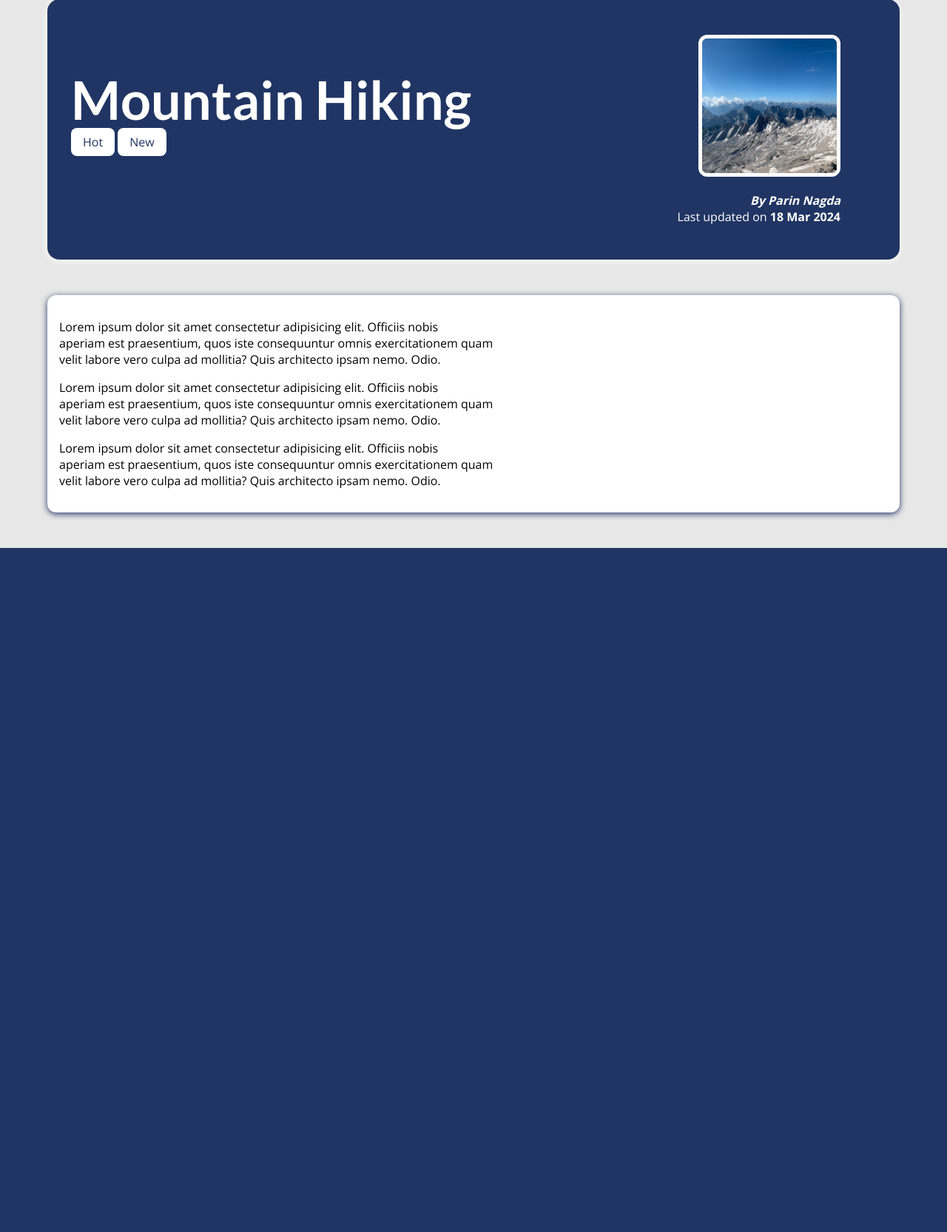
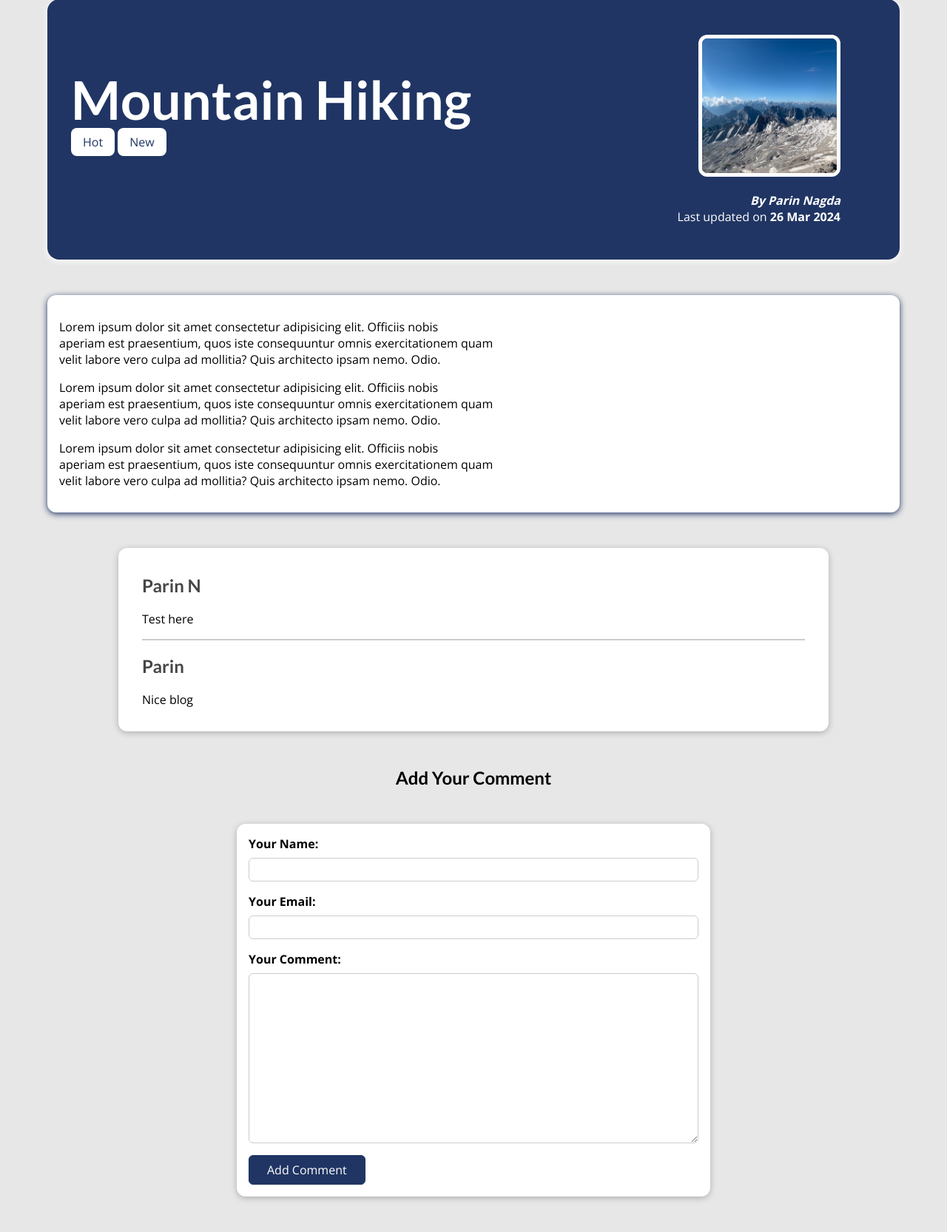
Before and after one commit to ParinNagda/django-blog-project, a Django app: a page that uses blog/templates/blog/post-detail.html in a window 1280 px wide. Shown: the part 129-1795 px from the top of the page at 74% size. Before the commit the page ends 870 px from the top, so only its background shows below. Run offline with Django 5.2, Linux system fonts and the light colour scheme; data comes from the database, SQL or seed files in the repository.

Commit message:
update blog codebase and add comments

```diff
--- /dev/null
+++ b/blog/forms.py
@@ -0,0 +1,13 @@
+from django import forms
+
+from .models import Comment
+
+class CommentForm(forms.ModelForm):
+    class Meta:
+        model = Comment
+        exclude = ["post"]
+        labels = {
+            "user_name": "Your Name",
+            "user_email": "Your Email",
+            "text": "Your Comment"
+        }
--- a/blog/models.py
+++ b/blog/models.py
@@ -20,7 +20,7 @@
 
     title = models.CharField(max_length=150)
     excerpt = models.CharField(max_length=250)
-    image_name = models.CharField(max_length=200)
+    image = models.ImageField(upload_to="posts", null=True)
     date = models.DateField(auto_now=True)
     slug = models.SlugField(unique=True, db_index=True)
     content = models.TextField(validators=[MinLengthValidator(10)])
@@ -32,3 +32,11 @@
 
     # def get_absolute_url(self):
     #     return reverse("_detail", kwargs={"pk": self.pk})
+
+
+
+class Comment(models.Model):
+    user_name = models.CharField(max_length=100)
+    user_email = models.EmailField()
+    text = models.TextField(max_length=400)
+    post = models.ForeignKey(Post, on_delete=models.CASCADE, related_name="comments")
--- a/blog/static/blog/post-detail.css
+++ b/blog/static/blog/post-detail.css
@@ -73,3 +73,121 @@
     padding: 0.5rem 1rem;
     border-radius: 8px;
   }
+
+  .form-control {
+    margin-bottom: 1rem;
+  }
+
+  .form-control label {
+    margin-bottom: 0.5rem;
+    font-weight: bold;
+    display: block;
+  }
+
+  .form-control input,
+  .form-control textarea {
+    display:block;
+    width: 100%;
+    font: inherit;
+    padding: 0.25rem;
+    border-radius: 6px;
+    border: 1px solid #ccc;
+  }
+
+  #comment-form {
+    margin: 3rem auto;
+    max-width: 40rem;
+    width: 90%;
+    border-radius: 12px;
+    background-color: white;
+    box-shadow: white;
+    box-shadow: 0 2px 8px rgba(0,0,0,0.25);
+    padding: 1rem;
+  }
+
+  #comment-form button{
+    font: inherit;
+    background-color: #203563;
+    color: white;
+    border: 1px solid #203563;
+    padding: 0.5rem 1.5rem;
+    border-radius: 6px;
+  }
+
+  #comment-form button:hover,
+  #comment-form button:active{
+    background-color: #152d5e;
+    border-color: #152d5e;
+  }
+
+  .errorlist {
+    list-style: none;
+    margin: 0.5rem 0;
+    padding: 0;
+    color: rgb(202, 0, 0);
+  }
+
+  .invalid label {
+    color: rgb(202, 0, 0);
+  }
+
+  .invalid input,
+  .invalid textarea {
+    border-color: rgb(202, 0, 0);
+    background-color: rgb(163, 54, 54);
+  }
+
+  #alert{
+     margin: 8rem auto 3rem auto;
+     border: 1px solid rgb(202, 0, 0);
+     background-color: rgb(163, 54, 54);
+     padding: 1rem;
+     width: 90%;
+     max-width: 40rem;
+  }
+
+  #alert a {
+    text-decoration: none;
+    border: 1px solid rgb(202, 0, 0);
+    background-color: rgb(202, 0, 0);
+    color: white;
+    padding: 0.25rem 1.5rem;
+    border-radius: 6px;
+  }
+
+  #comments {
+    margin: 3rem auto;
+    max-width: 60rem;
+    width: 90%;
+    border-radius: 12px;
+    background-color: white;
+    box-shadow: white;
+    box-shadow: 0 2px 8px rgba(0,0,0,0.25);
+    padding: 1rem 2rem;
+  }
+
+  #comments ul {
+    list-style: none;
+    margin: 0;
+    padding: 0;
+  }
+
+  #comments li {
+    margin-bottom: 1rem;
+    border-bottom: 2px solid #ccc;
+  }
+
+  #comments li:last-of-type {
+    border-bottom: none;
+  }
+
+  #comments h2 {
+    color: #464646;
+  }
+
+  .comments-head {
+    margin: auto;
+    max-width: 60rem;
+    /* width: 90%; */
+    text-align: center;
+  }
--- a/blog/templates/blog/includes/post.html
+++ b/blog/templates/blog/includes/post.html
@@ -1,8 +1,7 @@
-{% load static %}
 <li>
     <article class="post">
         <a href="{% url "detail-post" post.slug %}">
-            <img src="{% static "blog/images/"|add:post.image_name  %}" alt="{{post.title}}">
+            <img src="{{ post.image.url }}" alt="{{post.title}}">
             <div class="post__content">
                 <h3>{{ post.title}}</h3>
                 <p>{{ post.excerpt}}</p>
--- a/blog/templates/blog/post-detail.html
+++ b/blog/templates/blog/post-detail.html
@@ -17,7 +17,7 @@
       {% endfor %}
     </div>
     <article>
-      <img src="{% static 'blog/images/'|add:post.image_name %}" alt="{{ post.title }}" />
+      <img src="{{ post.image.url }}" alt="{{ post.title }}" />
       <address>By
        <b><a href="mailto:{{post.author.email_address}}"> {{ post.author|title }} </a></b>
       </address>
@@ -27,5 +27,39 @@
     </article>
   </section>
 
+  {% if comment_form.errors %}
+    <div id="alert">
+      <h2>Saving the comment failed!</h2>
+      <p>Please check the comment form below. </p>
+      <a href="#comment-form">Fix!</a>
+    </div>
+  {% endif %}
+
   <main>{{ post.content|linebreaks }}</main>
+
+  <section id="comments">
+    <ul>
+      {% for comment in comments %}
+        <li>
+          <h2>{{comment.user_name}}</h2>
+          <p>{{comment.text | linebreaks}}</p>
+        </li>
+      {% endfor %}
+    </ul>
+  </section>
+
+  <section>
+    <h2 class="comments-head">Add Your Comment</h2>
+    <form id="comment-form" action="{% url "detail-post" post.slug %}" method="POST">
+      {% csrf_token %}
+      {% for form_field in comment_form %}
+        <div class="form-control {% if form_field.errors %}invalid{% endif %}">
+          {{form_field.label_tag}}
+          {{form_field}}
+          {{form_field.errors}}
+        </div>
+      {% endfor %}
+      <button>Add Comment</button>
+    </form>
+  </section>
 {% endblock %}
--- a/blog/urls.py
+++ b/blog/urls.py
@@ -2,7 +2,7 @@
 from . import views
 
 urlpatterns = [
-    path("", views.index, name="index"),
-    path("posts", views.posts, name="posts"),
-    path("posts/<slug:slug>", views.post_detail, name="detail-post")
+    path("", views.IndexView.as_view(), name="index"),
+    path("posts", views.PostListView.as_view(), name="posts"),
+    path("posts/<slug:slug>", views.PostDetailView.as_view(), name="detail-post")
 ]
--- a/blog/views.py
+++ b/blog/views.py
@@ -1,28 +1,80 @@
+from typing import Any
+from django.db.models.query import QuerySet
 from django.shortcuts import render, get_object_or_404
-from django.http import HttpResponse
-from datetime import date
-
+from django.http import HttpResponseRedirect
+from django.views.generic import ListView, DetailView
+from django.urls import reverse
+from django.views import View
 from .models import Post
+from .forms import CommentForm
 # Create your views here.
 
 all_posts = []
 
-def index(request):
-    latest_posts = Post.objects.all().order_by("-date")[:3]
-    return render(request,"blog/index.html",{
-        "posts":latest_posts
-        })
+class IndexView(ListView):
+    template_name = "blog/index.html"
+    model = Post
+    ordering = ["-date"]
+    context_object_name = 'posts'
+
+    def get_queryset(self) -> QuerySet[Any]:
+        queryset = super().get_queryset()
+        data = queryset[:3]
+        return data
+
+# def index(request):
+#     latest_posts = Post.objects.all().order_by("-date")[:3]
+#     return render(request,"blog/index.html",{
+#         "posts":latest_posts
+#         })
 
 
-def posts(request):
-    all_posts = Post.objects.all().order_by("-date")
-    return render(request, "blog/all-posts.html", {
-        "all_posts":all_posts
-    })
+# def posts(request):
+#     all_posts = Post.objects.all().order_by("-date")
+#     return render(request, "blog/all-posts.html", {
+#         "all_posts":all_posts
+#     })
 
-def post_detail(request, slug):
-    identified_post = get_object_or_404(Post, slug=slug)
-    return render(request, "blog/post-detail.html", {
-        "post": identified_post,
-        "post_tags": identified_post.tag.all()
-    })
+class PostListView(ListView):
+    template_name = "blog/all-posts.html"
+    model = Post
+    context_object_name = 'all_posts'
+
+
+class PostDetailView(View):
+    def get(self, request, slug):
+        post = Post.objects.get(slug=slug)
+        context = {
+            "post": post,
+            "post_tags": post.tag.all(),
+            "comment_form": CommentForm(),
+            "comments": post.comments.all().order_by("-id")
+        }
+        return render(request, "blog/post-detail.html", context)
+
+    def post(self, request, slug):
+        comment_form = CommentForm(request.POST)
+        post = Post.objects.get(slug=slug)
+        if comment_form.is_valid():
+            comment = comment_form.save(commit=False)
+            comment.post = post
+            comment.save()
+            return HttpResponseRedirect(reverse("detail-post", args=[slug]))
+        context = {
+            "post": post,
+            "post_tags": post.tag.all(),
+            "comment_form": comment_form,
+            "comments": post.comments.all().order_by("-id")
+        }
+        return render(request, "blog/post-detail.html", context)
+
+
+
+
+
+# def post_detail(request, slug):
+#     identified_post = get_object_or_404(Post, slug=slug)
+#     return render(request, "blog/post-detail.html", {
+#         "post": identified_post,
+#         "post_tags": identified_post.tag.all()
+#     })
--- a/codewithparin/settings.py
+++ b/codewithparin/settings.py
@@ -130,3 +130,7 @@
 # https://docs.djangoproject.com/en/5.0/ref/settings/#default-auto-field
 
 DEFAULT_AUTO_FIELD = 'django.db.models.BigAutoField'
+
+MEDIA_ROOT = BASE_DIR / 'uploads'
+
+MEDIA_URL = "/uploads/"
--- a/codewithparin/urls.py
+++ b/codewithparin/urls.py
@@ -16,8 +16,10 @@
 """
 from django.contrib import admin
 from django.urls import path, include
+from django.conf.urls.static import static
+from django.conf import settings
 
 urlpatterns = [
     path('admin/', admin.site.urls),
     path('', include("blog.urls"))
-]
+] + static(settings.MEDIA_URL, document_root=settings.MEDIA_ROOT)
```
Also changed, not shown: blog/admin.py (+6 -1 lines), blog/migrations/0002_alter_post_image_name.py (added), blog/migrations/0003_alter_post_image_name.py (added), blog/migrations/0004_rename_image_name_post_image.py (added), blog/migrations/0005_comment.py (added), blog/templates/blog/includes/parin.png (added), db.sqlite3, uploads/posts/coding.jpg (renamed from blog/static/blog/images/coding.jpg), uploads/posts/mountains.jpg (renamed from blog/static/blog/images/mountains.jpg), uploads/posts/woods.jpg (renamed from blog/static/blog/images/woods.jpg), 1 other file.
